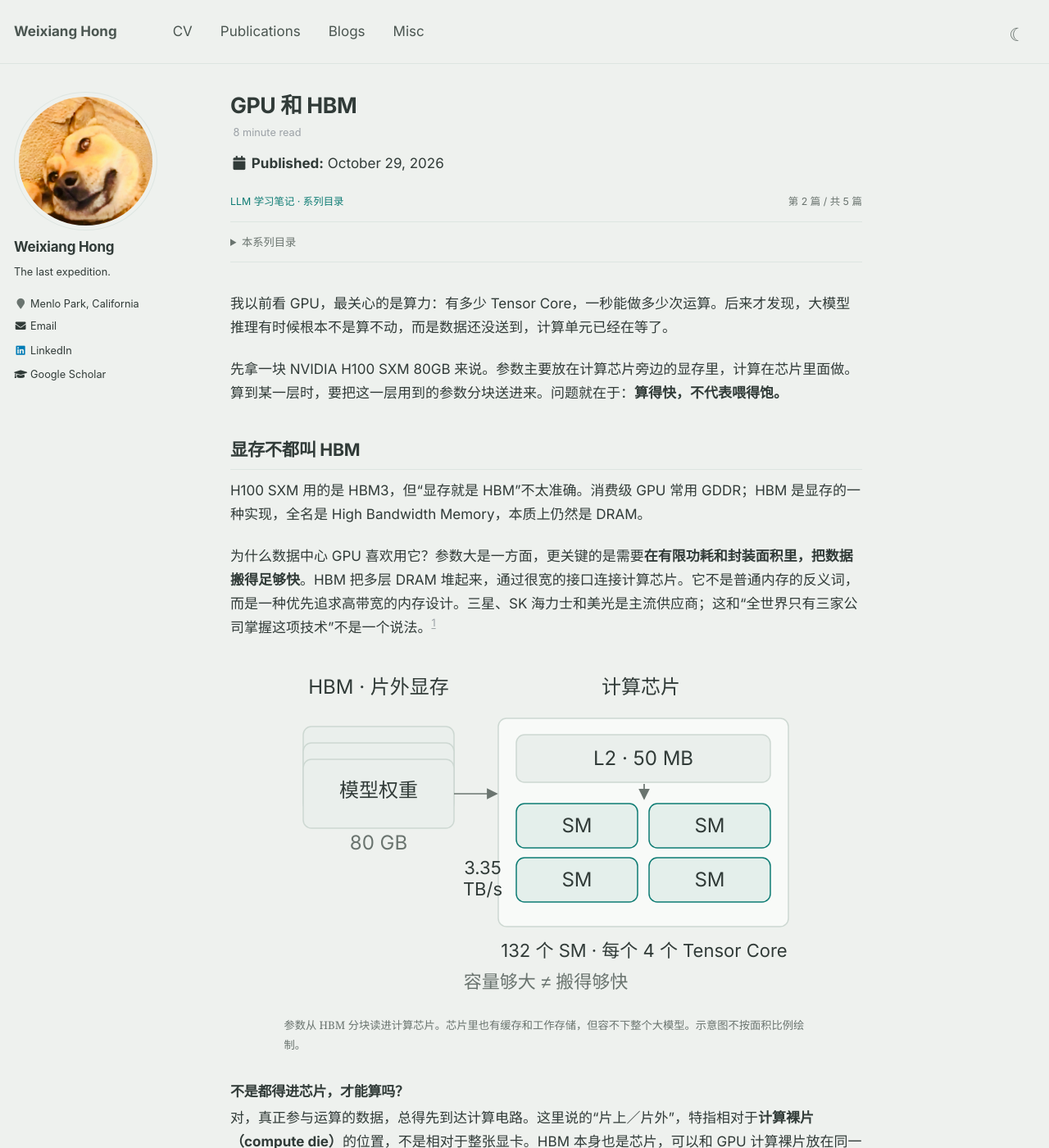
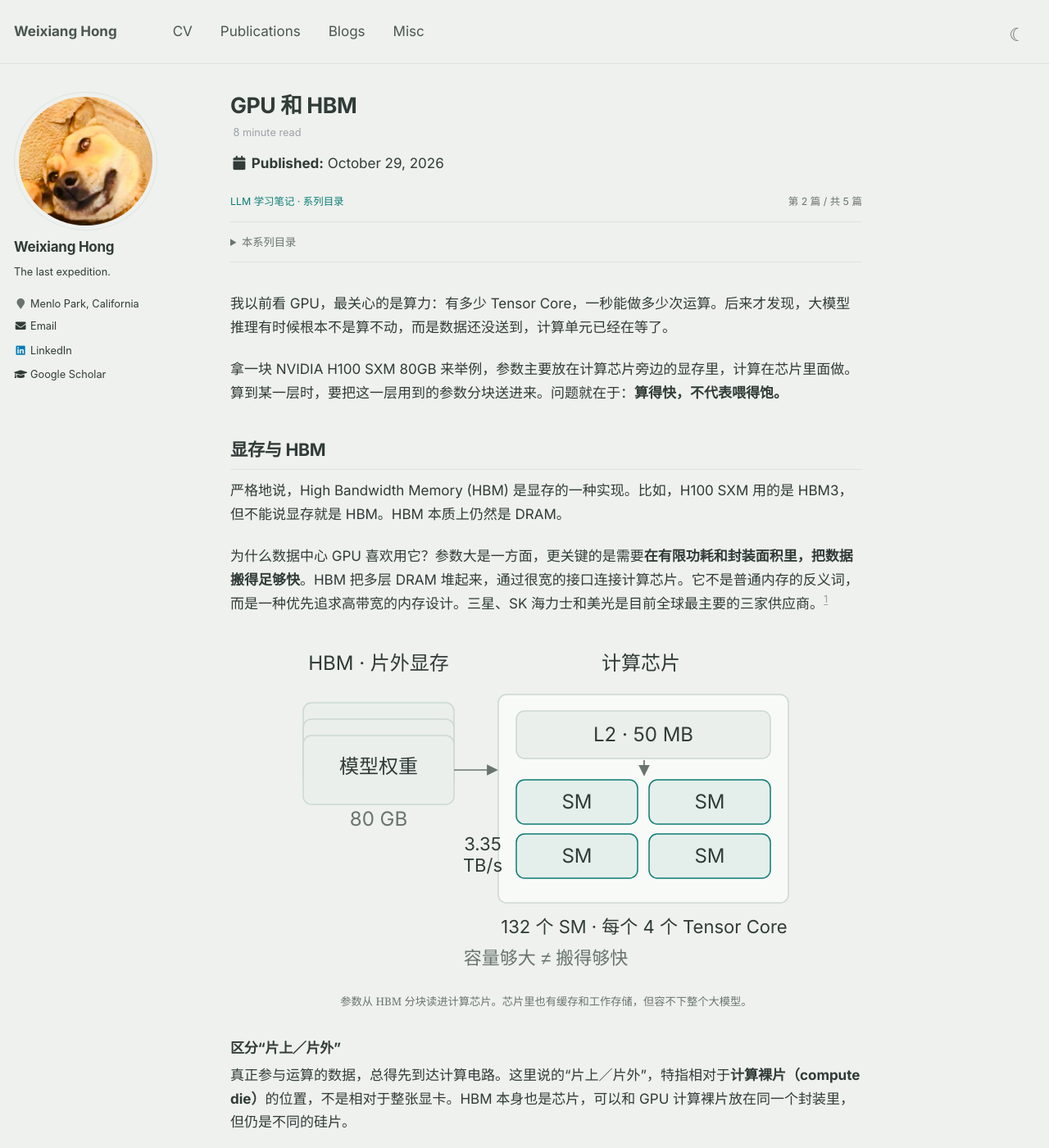
Before and after one commit to weixianghong/weixianghong.github.io, a Jekyll site: the page built from _posts/2026-10-29-inference-memory-wall.md, in a window 1280 px wide and 1400 px high. Shown: the whole window at 82% size. Built offline with Jekyll 4.4.1, drawn with Linux system fonts in a browser that asks for light colours; formulas are drawn with MathJax 3.

Commit message:
Update 2026-10-29-inference-memory-wall.md

```diff
--- a/_posts/2026-10-29-inference-memory-wall.md
+++ b/_posts/2026-10-29-inference-memory-wall.md
@@ -13,22 +13,22 @@
 
 我以前看 GPU，最关心的是算力：有多少 Tensor Core，一秒能做多少次运算。后来才发现，大模型推理有时候根本不是算不动，而是数据还没送到，计算单元已经在等了。
 
-先拿一块 NVIDIA H100 SXM 80GB 来说。参数主要放在计算芯片旁边的显存里，计算在芯片里面做。算到某一层时，要把这一层用到的参数分块送进来。问题就在于：**算得快，不代表喂得饱。**
+拿一块 NVIDIA H100 SXM 80GB 来举例，参数主要放在计算芯片旁边的显存里，计算在芯片里面做。算到某一层时，要把这一层用到的参数分块送进来。问题就在于：**算得快，不代表喂得饱。**
 
-## 显存不都叫 HBM
+## 显存与 HBM
 
-H100 SXM 用的是 HBM3，但“显存就是 HBM”不太准确。消费级 GPU 常用 GDDR；HBM 是显存的一种实现，全名是 High Bandwidth Memory，本质上仍然是 DRAM。
+严格地说，High Bandwidth Memory (HBM) 是显存的一种实现。比如，H100 SXM 用的是 HBM3，但不能说显存就是 HBM。HBM 本质上仍然是 DRAM。
 
-为什么数据中心 GPU 喜欢用它？参数大是一方面，更关键的是需要**在有限功耗和封装面积里，把数据搬得足够快**。HBM 把多层 DRAM 堆起来，通过很宽的接口连接计算芯片。它不是普通内存的反义词，而是一种优先追求高带宽的内存设计。三星、SK 海力士和美光是主流供应商；这和“全世界只有三家公司掌握这项技术”不是一个说法。[^hbm]
+为什么数据中心 GPU 喜欢用它？参数大是一方面，更关键的是需要**在有限功耗和封装面积里，把数据搬得足够快**。HBM 把多层 DRAM 堆起来，通过很宽的接口连接计算芯片。它不是普通内存的反义词，而是一种优先追求高带宽的内存设计。三星、SK 海力士和美光是目前全球最主要的三家供应商。[^hbm]
 
 <figure class="inference-figure">
 {% include inference/gpu-memory.svg %}
-<figcaption>参数从 HBM 分块读进计算芯片。芯片里也有缓存和工作存储，但容不下整个大模型。示意图不按面积比例绘制。</figcaption>
+<figcaption>参数从 HBM 分块读进计算芯片。芯片里也有缓存和工作存储，但容不下整个大模型。</figcaption>
 </figure>
 
-### 不是都得进芯片，才能算吗？
+### 区分“片上／片外”
 
-对，真正参与运算的数据，总得先到达计算电路。这里说的“片上／片外”，特指相对于**计算裸片（compute die）**的位置，不是相对于整张显卡。HBM 本身也是芯片，可以和 GPU 计算裸片放在同一个封装里，但仍是不同的硅片。
+真正参与运算的数据，总得先到达计算电路。这里说的“片上／片外”，特指相对于**计算裸片（compute die）**的位置，不是相对于整张显卡。HBM 本身也是芯片，可以和 GPU 计算裸片放在同一个封装里，但仍是不同的硅片。
 
 区别在于：**临时搬进来算，还是一直留在里面。** 比如一个 16 GB 的模型，GPU 逐层、分块读取权重；算到后面时，前面的大部分权重已经没有空间留在片内。下一轮生成又从前面的层开始，于是还得从 HBM 重新读。上一轮“进过芯片”，不代表下一轮需要时还在。
 
```
